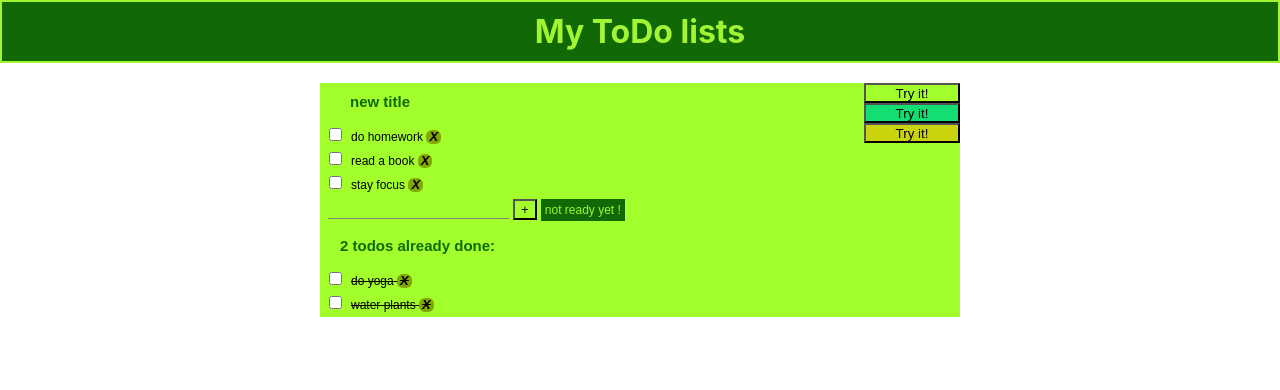
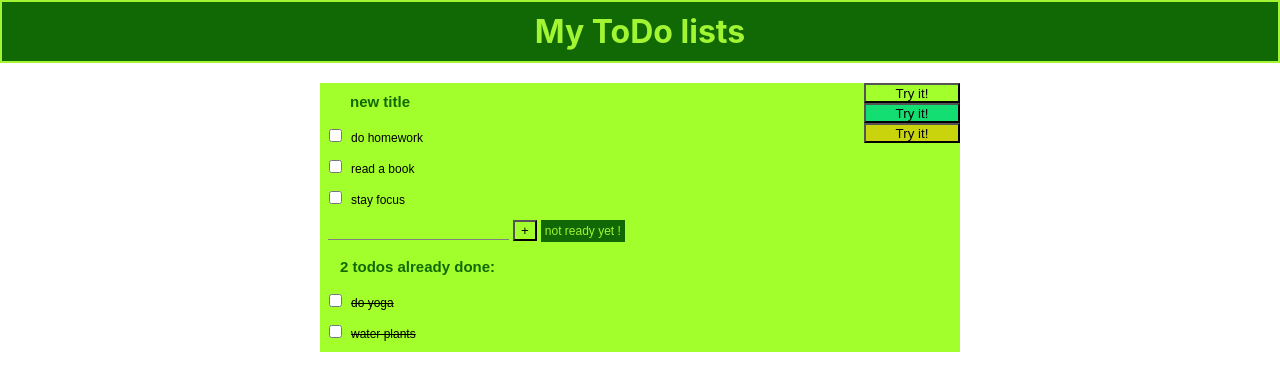
Before and after one commit to florentina-ban/mytodo, a React (Create React App) app in the folder my_app/: page / in a window 1280 px wide. Shown: the top 390 px of the page. Built offline with nearby package versions, Linux system fonts and the light colour scheme.

Commit message:
mouse over

```diff
--- a/my_app/src/Delete.js
+++ b/my_app/src/Delete.js
@@ -3,7 +3,19 @@ import React from 'react';
 import styled from 'styled-components';
 
 const BtnText = styled.span`
-    color: black;
+    color: ${(props) => {
+        if (props.mouseOver){
+            return 'black';
+        }
+        if (props.color === 'green') {
+            return 'rgb(163, 255, 43)';
+        }
+        if (props.color === 'yellow') {
+            return 'rgb(202, 212, 13)';
+        }
+        return 'rgb(18, 222, 113)';
+    }
+};
     font-weight: 800;
     padding: 3px;
     font-family: sans-serif
@@ -12,29 +24,32 @@ const BtnText = styled.span`
 `,
     DeleteBtn = styled.span`
     background-color: ${(props) => {
-        if (props.mouseOver){
-            return 'rgb(247, 15, 15)';
+        if (props.color === 'green') {
+            return 'rgb(163, 255, 43)';
         }
-        return 'rgb(132, 168, 2)';
+        if (props.color === 'yellow') {
+            return 'rgb(202, 212, 13)';
+        }
+        return 'rgb(18, 222, 113)';
     }
 };
     border-radius: 40%;
     cursor: pointer;
 `,
 
-    DeleteTodo = function DeleteTodo ({id, removeToDo, mouseOver}) {
+    DeleteTodo = function DeleteTodo ({id, removeToDo, mouseOver, color}) {
         if (mouseOver){
             return(
-            <DeleteBtn onClick={removeToDo.bind(id)} mouseOver={mouseOver}>
-                <BtnText>
+            <DeleteBtn onClick={removeToDo.bind(id)} mouseOver={mouseOver} color={color}>
+                <BtnText mouseOver={mouseOver} color={color}>
                     {'X'}
                 </BtnText>
             </DeleteBtn>
             );
         }
         return (
-            <DeleteBtn onClick={removeToDo.bind(id)} mouseOver={mouseOver}>
-                <BtnText>
+            <DeleteBtn onClick={removeToDo.bind(id)} color={color} mouseOver={mouseOver}>
+                <BtnText mouseOver={mouseOver} color={color}>
                     {'X'}
                 </BtnText>
             </DeleteBtn>
--- a/my_app/src/Todo.js
+++ b/my_app/src/Todo.js
@@ -5,6 +5,7 @@ import styled from 'styled-components';
 
 const CheckBox = styled.input`
     cursor: pointer;
+
 `,
     ListStyle = styled.li`
     list-style:none;
@@ -45,6 +46,12 @@ const CheckBox = styled.input`
         return 'line-through';
     }
 };
+    display: inline-block;
+    width: 70%;
+`,
+    WrapTag = styled.span`
+    display: inline-block;
+    width: 70%;
 `;
 
 export default class Todo extends React.Component {
@@ -135,7 +142,7 @@ export default class Todo extends React.Component {
 
     getHtmlTag (text) {
         const {id, color} = this.props,
-            {isClicked} = this.state;
+            {isClicked, className} = this.state;
         if (isClicked) {
             return (
                 <MyInput
@@ -153,9 +160,11 @@ export default class Todo extends React.Component {
             );
         }
         return (
-            <span onClick={this.handleOnClick} onMouseOver={this.handleMouseOver} onMouseOut={this.handleMouseOver}>
+            <MyTodoItem cheked={className} color={color}>
+                <span onClick={this.handleOnClick}>
                 {text}
-            </span>
+                </span>
+            </MyTodoItem>
         );
     }
 
@@ -189,19 +198,16 @@ export default class Todo extends React.Component {
                     onChange={this.handleChangeClassName}
                     type="checkbox"
                 />
-                <MyTodoItem
-                    cheked={className}
-                    color={color}
-                >
+                <WrapTag onMouseOver={this.handleMouseOver} onMouseOut={this.handleMouseOver}>
                     {this.getHtmlTag(text)}
                     {' '}
                     <DeleteTodo
-                    id={id}
-                    removeToDo={this.deleteToDo}
-                    mouseOver={mouseOver}
-                />
-                </MyTodoItem>
-
+                        color={color}
+                        id={id}
+                        removeToDo={this.deleteToDo}
+                        mouseOver={mouseOver}
+                    />
+                </WrapTag>
             </ListStyle>
         );
 
```
